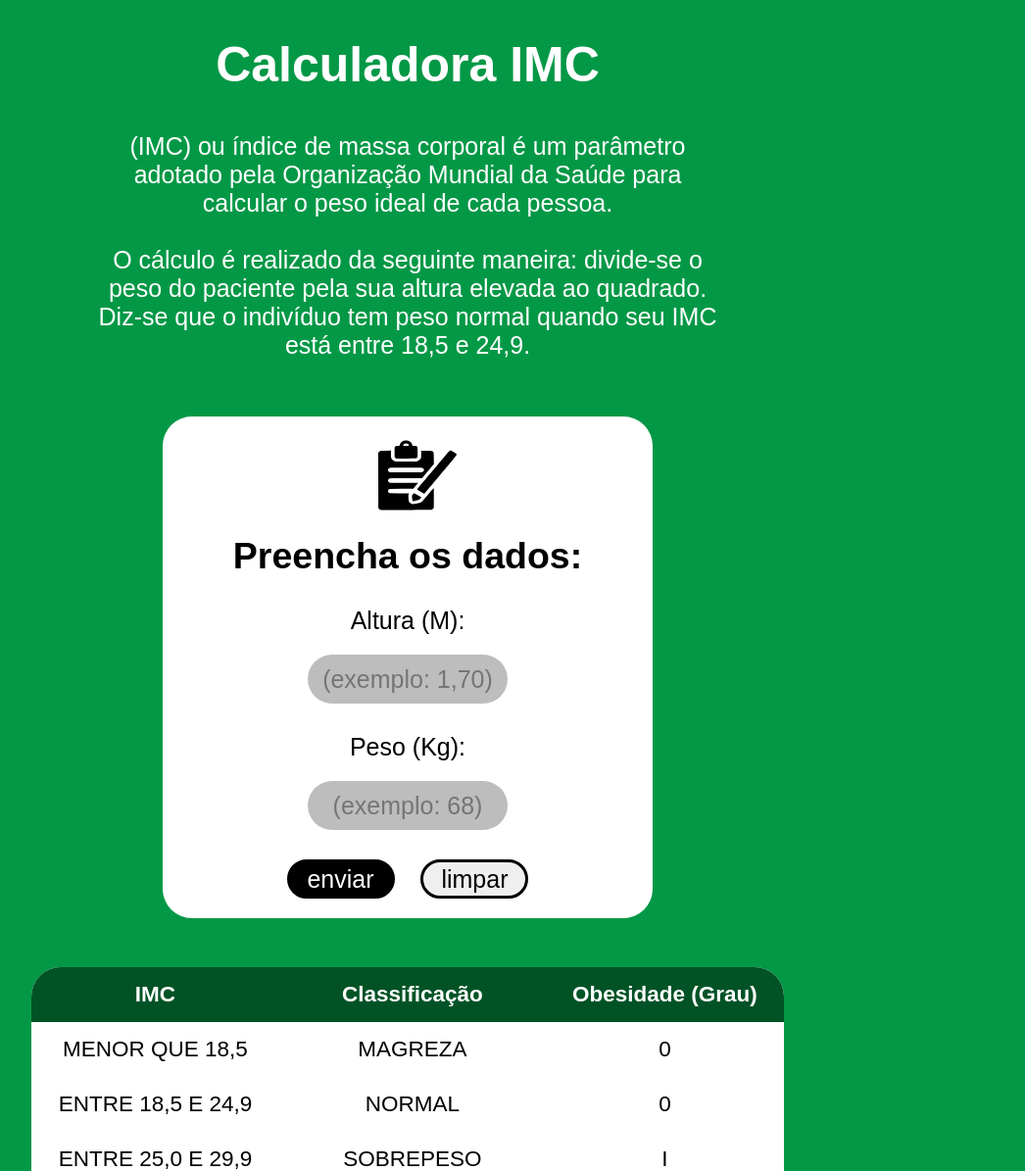
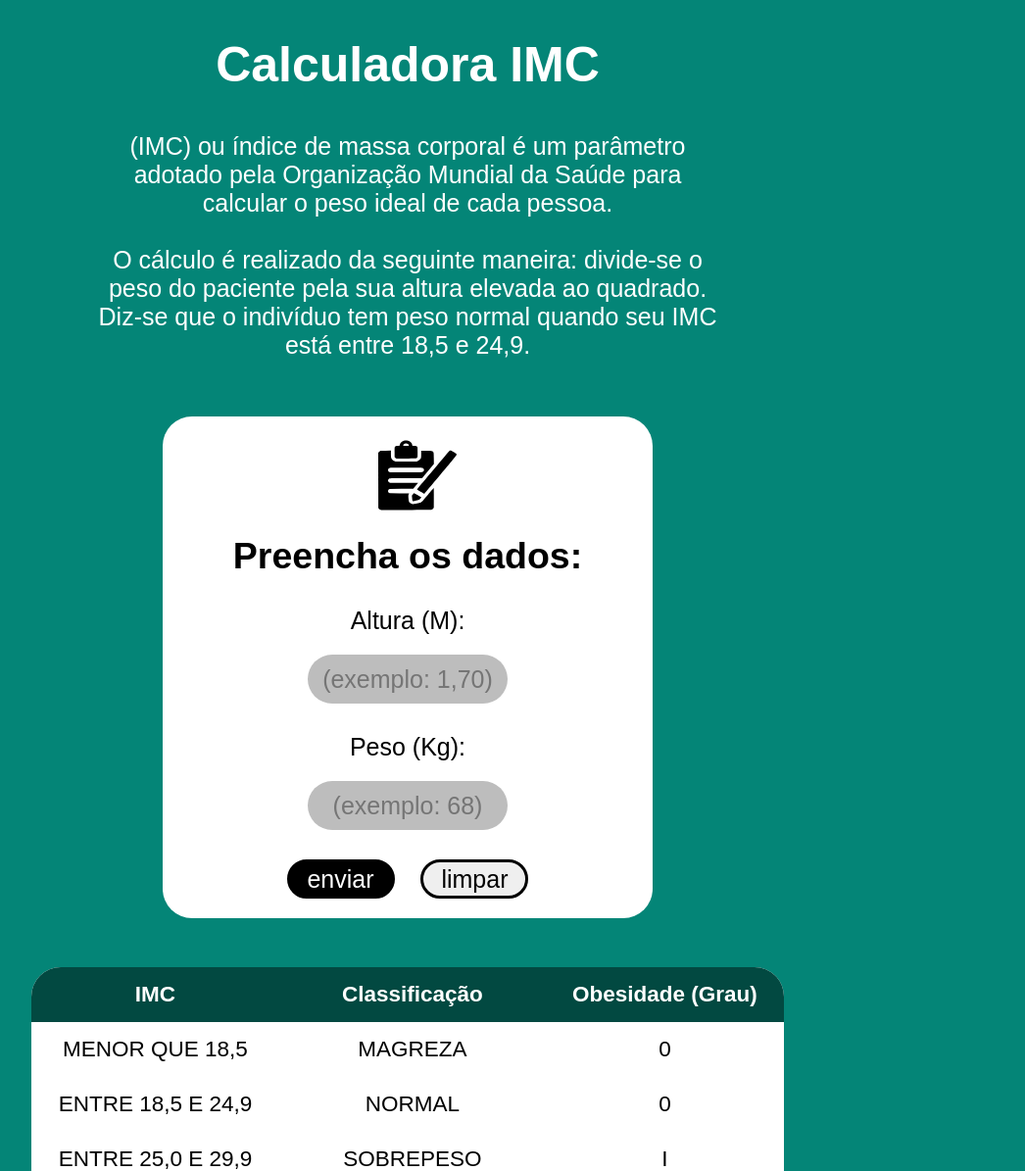
Before and after one commit to BrenoLira01/Calculadora-IMC, a plain HTML site: page index.html in a window 1280 px wide. Shown: the part 107-1302 px from the top of the page at 98% size, without its empty margins (224-1270 px from the left). Drawn offline with Linux system fonts and the light colour scheme.

Commit message:
Mudança de cor

```diff
--- a/style/style.css
+++ b/style/style.css
@@ -7,7 +7,7 @@
 
 body {
   font-size: 18px;
-  background-color: #039846;
+  background-color: #048577;
   background-size: cover;
   background-repeat: no-repeat;
   height: 100vh;
@@ -156,7 +156,7 @@ td {
 
 th {
   color: #ffffff;
-  background-color: #015326;
+  background-color: #024941;
 }
 
 #topoEsqTabela {
```
Also changed, not shown: imagens/icon.svg, imagens/readme/print.png.
